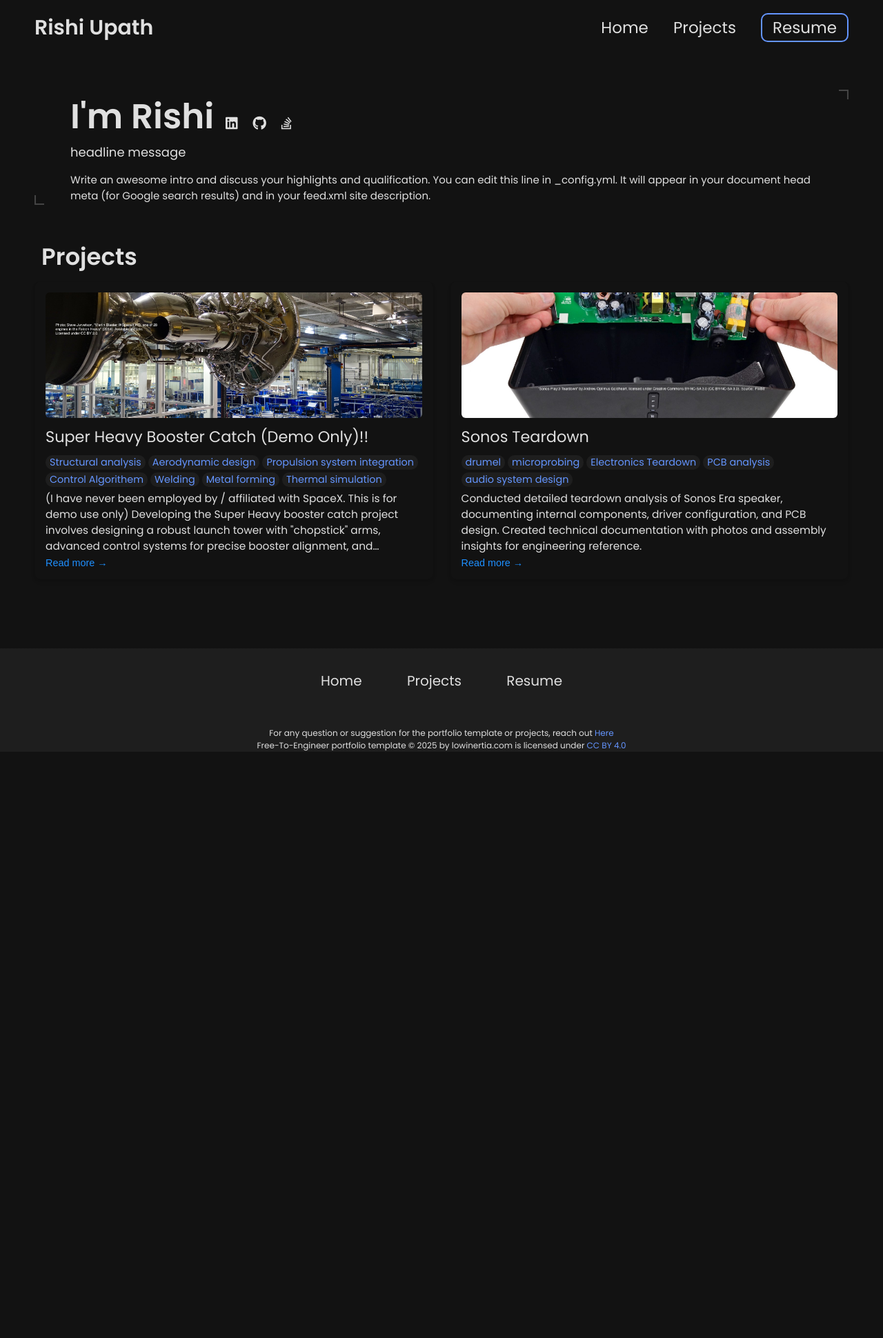
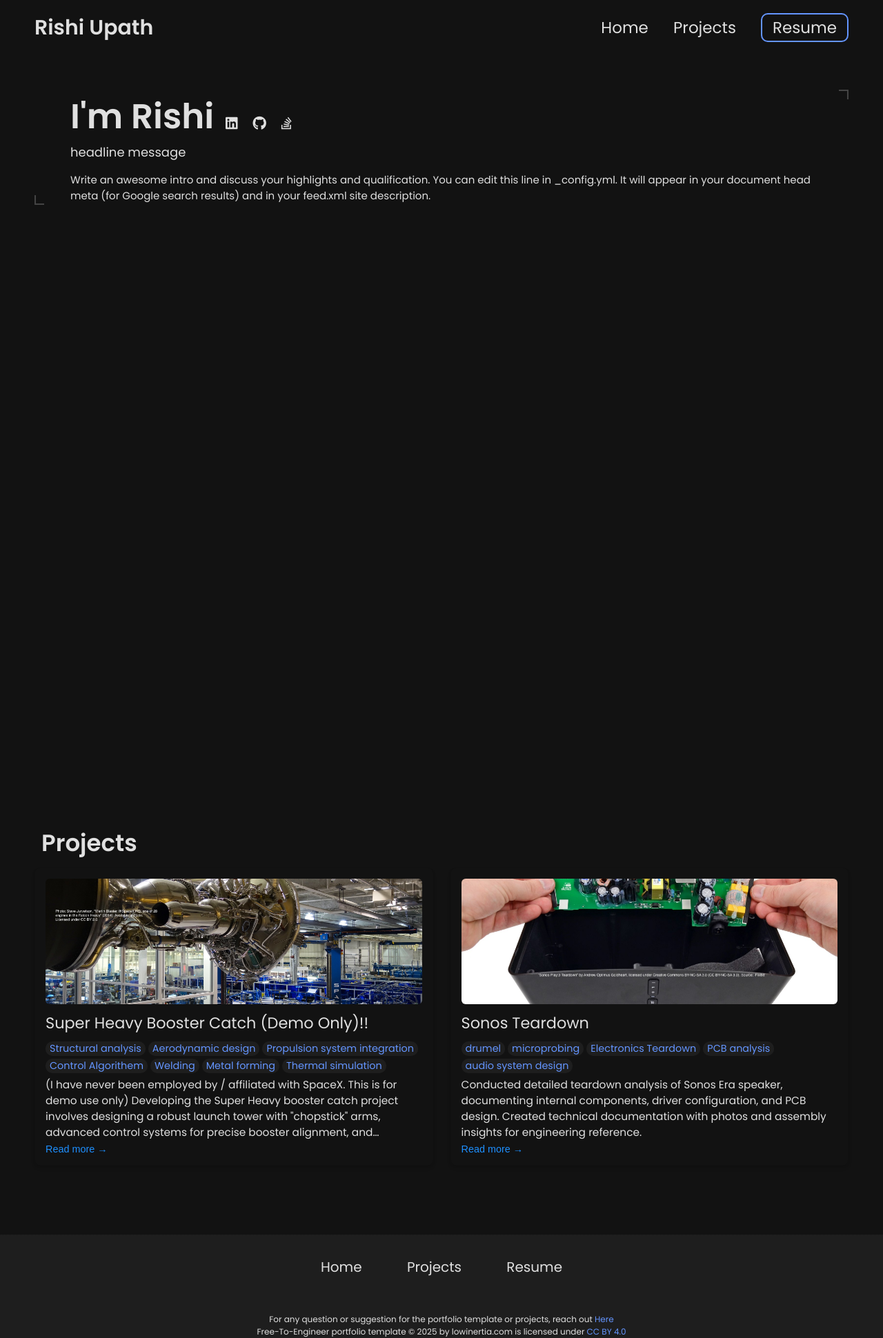
Before and after one commit to rishiupath/rishiupath.github.io, a Jekyll site: the page built from index.html, in a window 1280 px wide. Shown: the whole page at 69% size. Built offline with Jekyll 4.4.1, drawn with Linux system fonts in a browser that asks for light colours; before the commit the page ends 1090 px from its top, so only the background shows below that.

Commit message:
Update styles.css

```diff
--- a/css/styles.css
+++ b/css/styles.css
@@ -946,3 +946,8 @@ footer p {
 
 
 }
+
+/* Push projects section down */
+#projects {
+  margin-top: 100vh; /* one screen height */
+}
```
